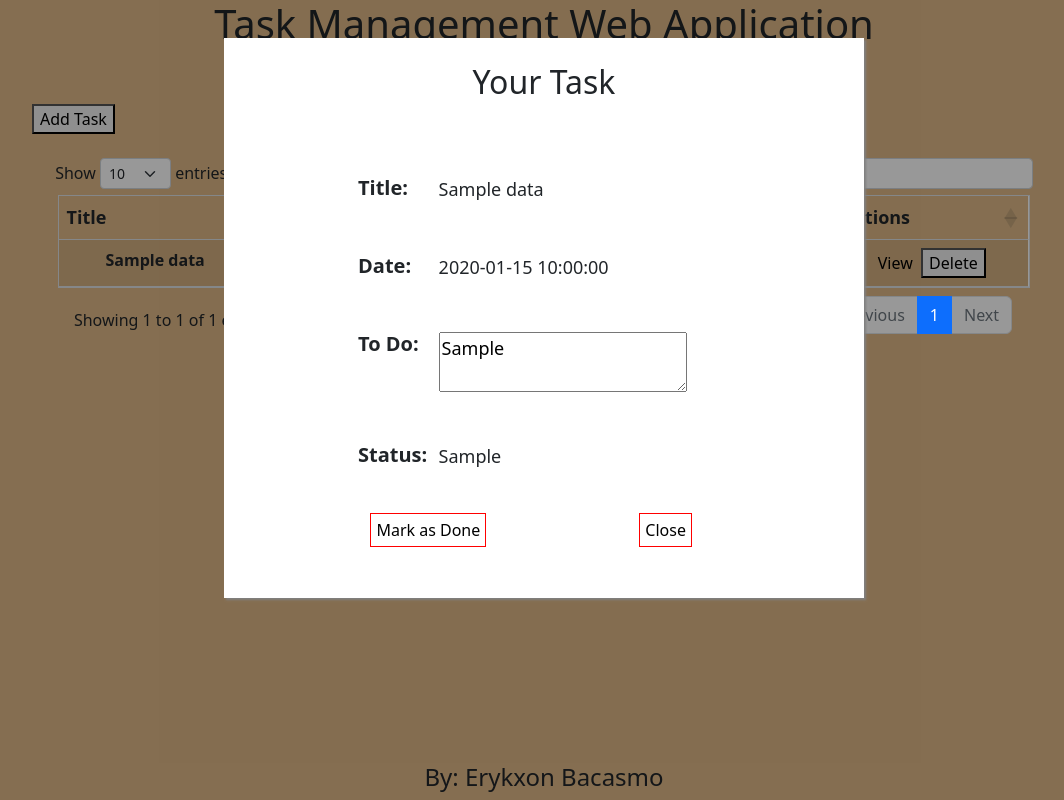
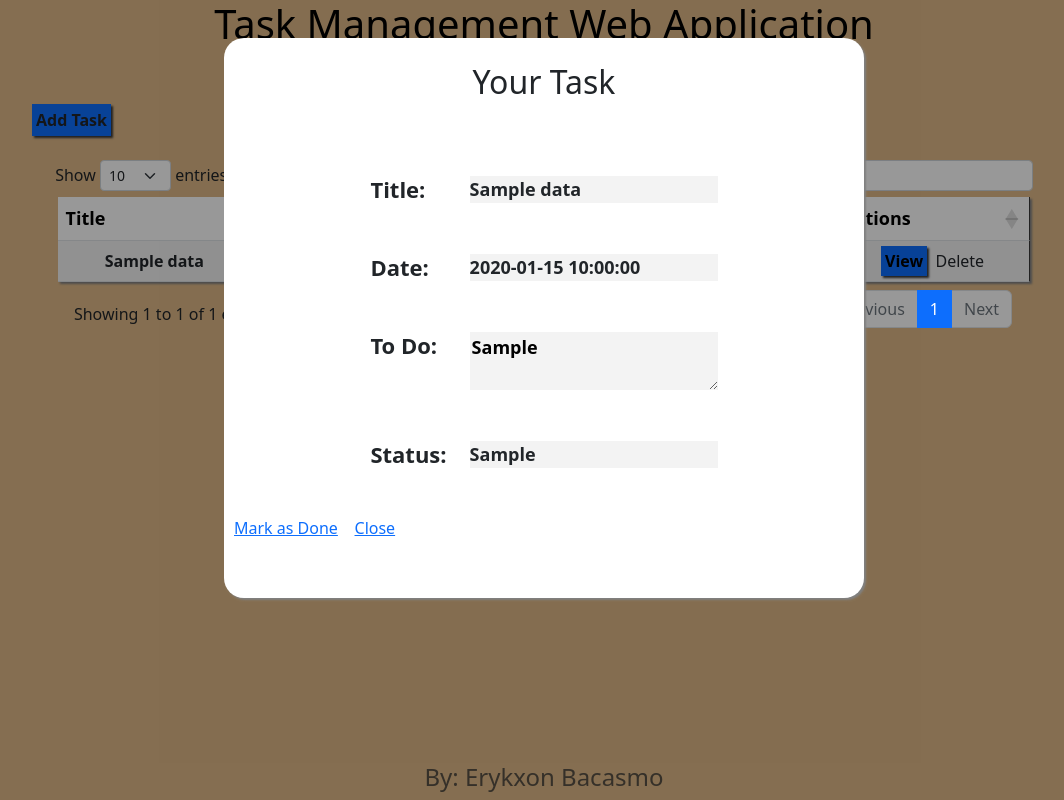
Before and after one commit to erykxon-bacasmo/task_management_web_app, a PHP site: page /view.php?id=1 in a window 1280 px wide. Shown: the whole page, without its empty margins (96-1160 px from the left). Run offline with PHP 8.4, Linux system fonts and the light colour scheme; tables that the repository leaves empty or names only in its code hold one stand-in row (values such as "Sample post"); some libraries are stand-ins or nearby versions.

Commit message:
I add css to other syntax that I inputted on index, delete, view.php file

```diff
--- a/stylesheet.css
+++ b/stylesheet.css
@@ -7,19 +7,34 @@ body {
 
 h1 {
     text-align: center;
+    color: black;
 }
+
+button {
+    all: unset;
+}
+
+button:hover {
+    color: white;
+}
+
 
 /* Add Button CSS */
 .addBtn {
     margin-inline-start: 10%;
+    box-shadow: 2px 2px 2px rgb(56, 56, 56);
+    padding: 4px;
+    font-weight: bold;
+    background-color: #0D6EFD;
 }
 
 /* data table Css */
-
 table {
-    border: 1px solid black;
+    /* border: 1px solid black; */
+    box-shadow: 2px 2px 2px gray;
     text-align: center;
     table-layout: fixed;
+    background-color: #ffff;
 }
 
 
@@ -27,14 +42,16 @@ th {
     font-size: 18px;
 }
 
-td.sorting_1 {
-    font-weight: bold;
+
+table th, table td {
+    border-right: 1px solid rgb(55, 55, 55);
+    padding: 5px;
+    color: black;
+
 }
 
-table th, table td {
-    border-right: 1px solid white;
-    padding: 5px;
-
+td:nth-child(1){
+    font-weight: bold;
 }
 
 td:nth-child(3) {
@@ -51,11 +68,25 @@ td:nth-child(3) span {
 td a {
     text-decoration: none;
     color: black;
+    box-shadow: 2px 2px 2px rgb(56, 56, 56);
+    padding: 4px;
+    font-weight: bold;
+    text-align: center;
+    background-color: #0D6EFD;
 }
 
-/* delete button in data table */
+td a:nth-child(2){
+    background-color: rgb(255, 22, 22);
+}
+
+td a:hover{
+    color: white;
+}
+
+
+/* delete button design in delete.php */
 .delete-modal {
-    display: none;
+    display: block;
     position: fixed;
     z-index: 1;
     top: 0;
@@ -175,43 +219,50 @@ h2 {
     background-color: rgba(0, 0, 0, 0.405);
 }
 .view-content{
+    border-radius: 20px ;
     margin: 3% auto;
     padding: 10px;
     width: 50%;
     height: 35em;
     background-color: white;
     box-shadow: 2px 2px 2px gray;
+    overflow: scroll;
 
 }
 
 .view-content > form > label {
-    font-size: 20px;
+    /* border: 1px solid yellow; */
+    font-size: 22px;
     font-weight: bold;
-    margin-inline-start: 20%;
+    margin-inline-start: 22%;
 }
 
-/* .view-content> form > label .view-content > form > span, .view-content > form > textarea {
+.view-content > form > span, .view-content > form > textarea, .view-content > form > input {
+    /* border: 1px solid red; */
+    border: none;
+    background-color: rgba(128, 128, 128, 0.098);
     display: flex;
-    margin-inline-start: 33%;
+    margin-top: -30px;
+    margin-inline-start: 38%;
     width: 40%;
     font-size: 18px;
-} */
-
-.view-content > form > span, .view-content > form > textarea {
-    /* border: 1px solid red; */
-    display: flex;
-    margin-top: -27px;
-    margin-inline-start: 33%;
-    width: 40%;
-    font-size: 18px;
+    font-weight: bold;
 }
 
-.view-content > form > a{
-    border: 1px solid red;
-    text-decoration: none;
-    color: black;
-    margin-inline-start: 22%;
-    padding: 5px;
+
+.view-content > form > button {
+    /* border: 1px solid red; */
+    width: 15%;
+    margin-left: 22%;
+    box-shadow: 2px 2px 2px rgb(56, 56, 56);
+    padding: 4px;
+    font-weight: bold;
+    text-align: center;
+    background-color: rgb(255, 22, 22);
+}
+
+.view-content > form > button:nth-child(17) {
+    background-color: rgb(0, 198, 89);
 }
 
 
@@ -223,5 +274,6 @@ footer {
     bottom: 0;
     left: 0;
     width: 100%;
+    opacity: 70%;
     text-align: center;
 }
```
Also changed, not shown: other parts of stylesheet.css (+23 -10 lines).
